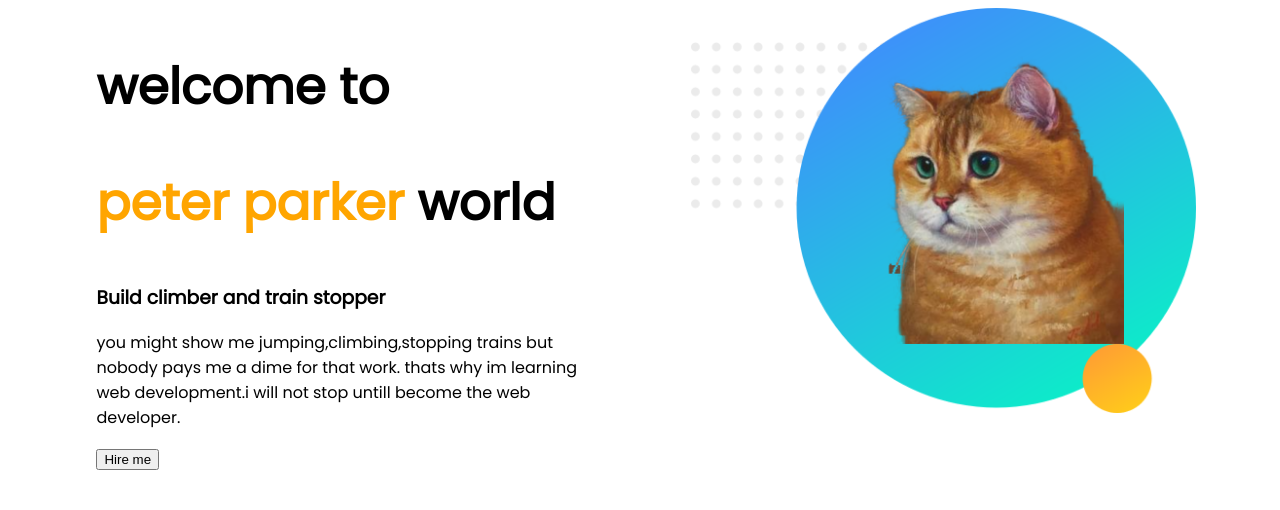
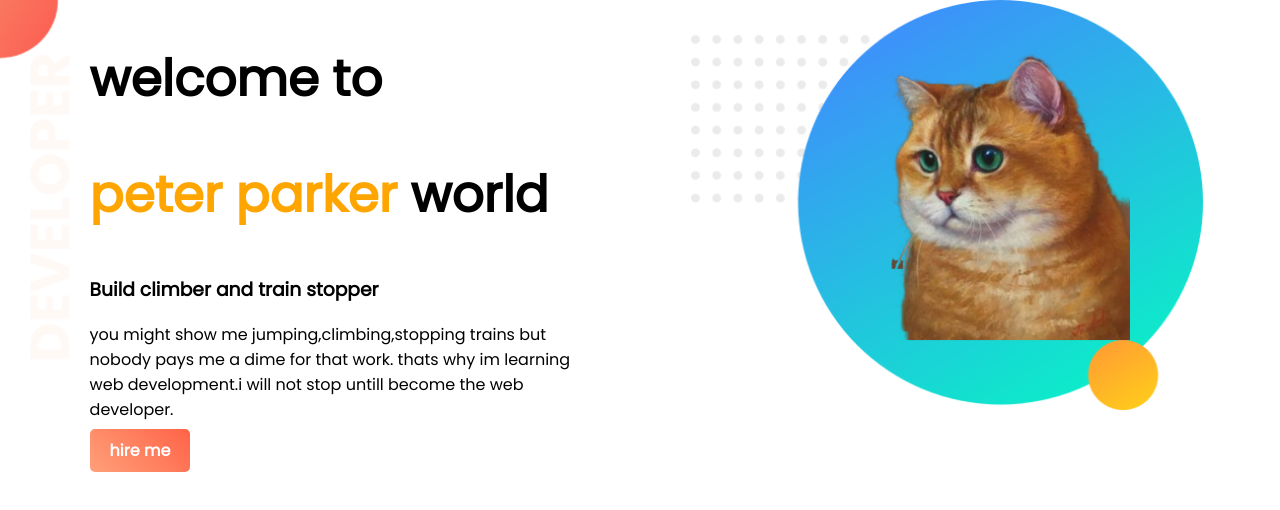
Before and after one commit to silvy983/web-portfolio, a plain HTML site: page index.html in a window 1280 px wide. Drawn offline with Linux system fonts and the light colour scheme.

Commit message:
added rest

```diff
--- a/index.html
+++ b/index.html
@@ -13,14 +13,18 @@
 
 </head>
 <body>
-    <section>
+    <section class="top-banner">
+
         <div class="sec1">
             <h1>welcome to</h1>
             <h1><span class="name-highlight">peter parker</span> world</h1>
             <h3>Build climber and train stopper</h3>
             <p>you might show me jumping,climbing,stopping trains but nobody pays me a dime for that work. thats why im learning web development.i will not stop untill become the web developer.</p>
-            <button>Hire me</button>
+
+            <a class="link-button"" target="_blank" href="https://en.wikipedia.org/wiki/Spider-Man">hire me</a>
+
         </div>
+
         <div class="sec1">
             <img src="images/image 10.png" alt="curcle">
         </div>
--- a/style.css
+++ b/style.css
@@ -1,5 +1,6 @@
 body{
     font-family: 'Poppins', sans-serif;
+    margin: 0px;
 }
 h1{
 
@@ -18,3 +19,19 @@ h1{
 .sec1 img{
     width:100%;
 }
+.top-banner{
+    background-image: url("images/top-banner.png");
+    background-repeat: no-repeat;
+}
+section{
+    height: 500px;
+}
+.link-button{
+    text-decoration: none;
+    background-image: linear-gradient(45deg, lightsalmon,tomato);
+    padding: 10px 20px;
+    border-radius: 5px;
+    color:white;
+    font-weight: 700;
+
+}
```
